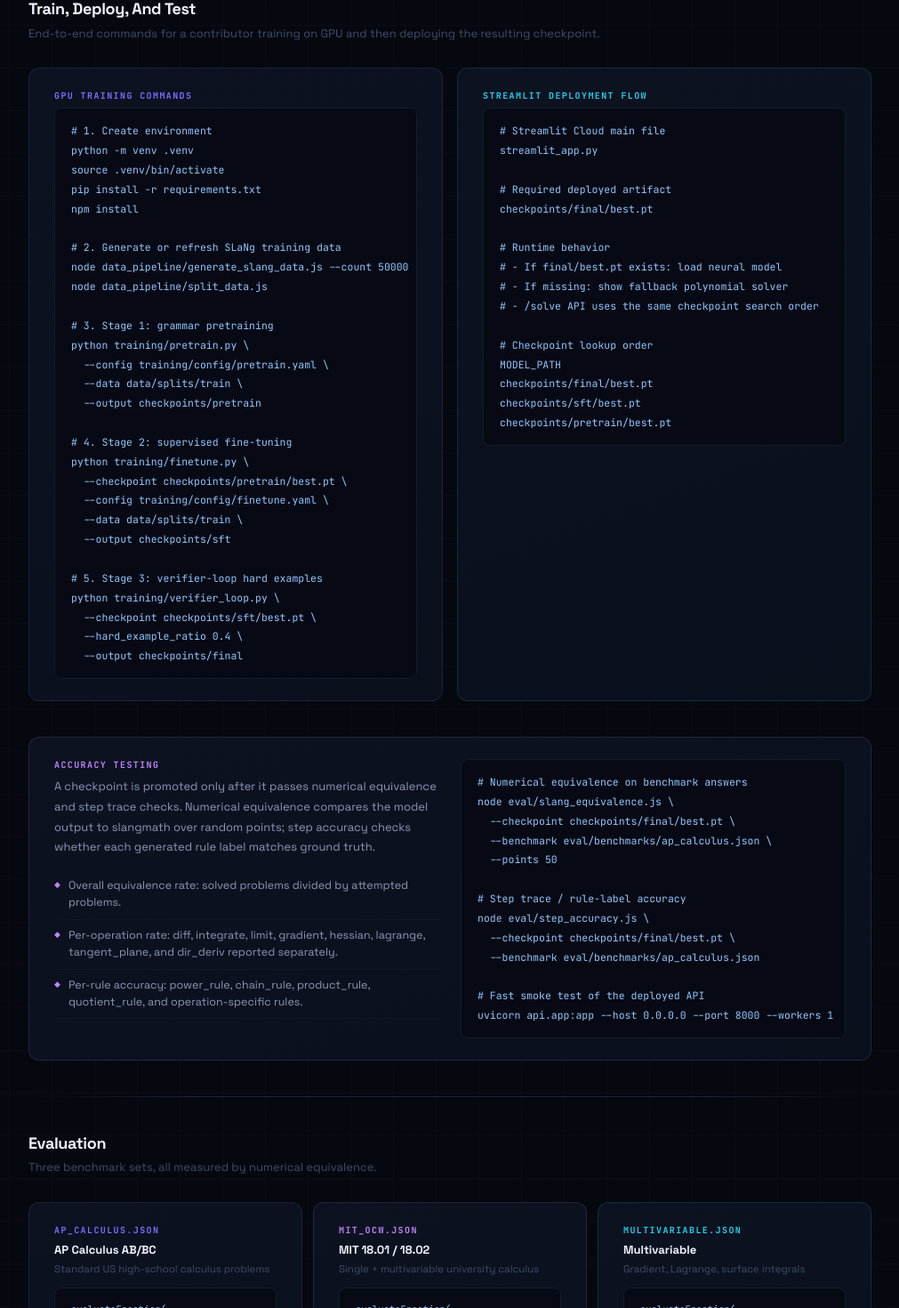
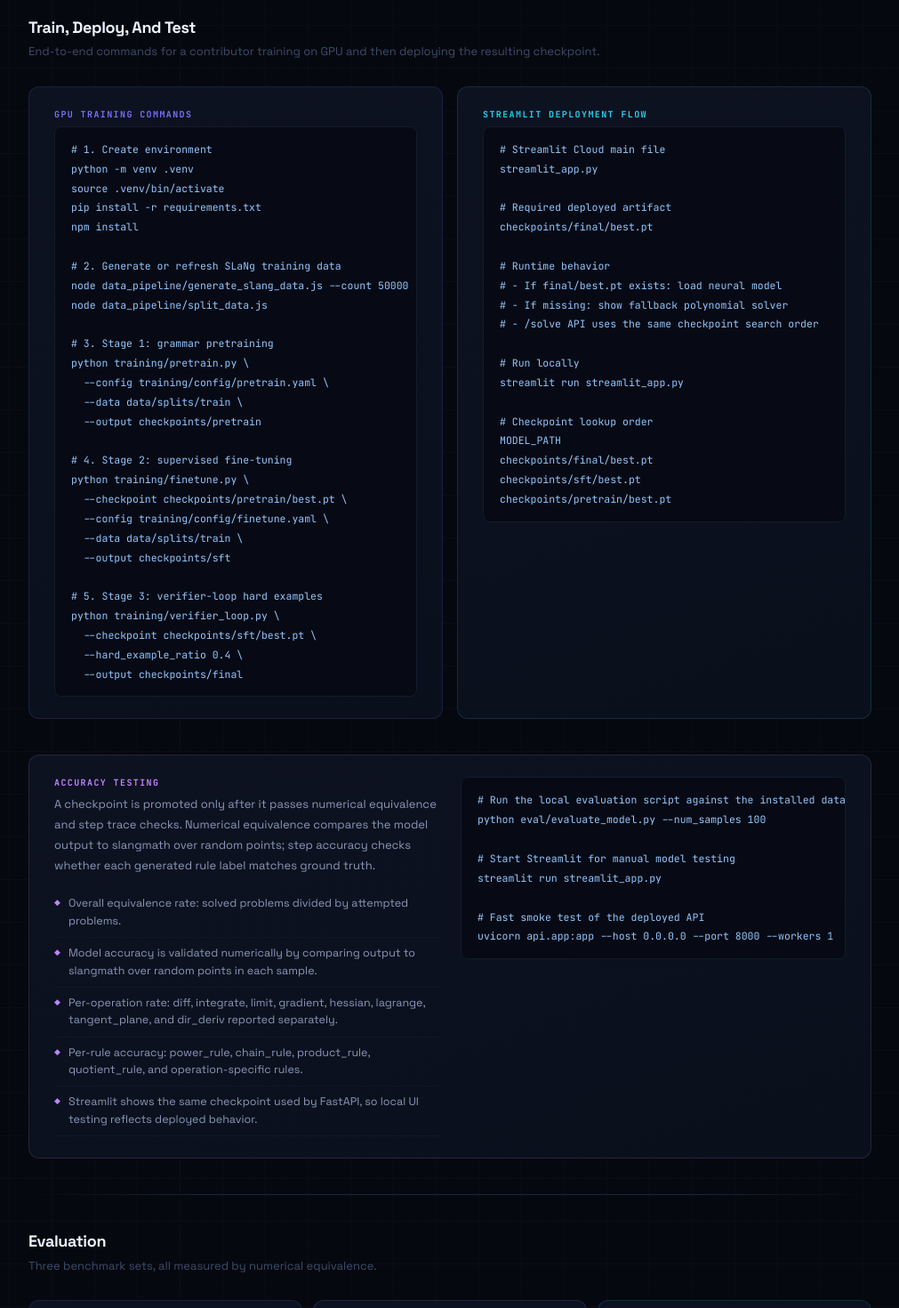
Before and after one commit to hammadabbasiisi786-cloud/CalculusSolver-Website, a React (Vite) app: page /solver in a window 1280 px wide. Shown: the part 3860-5330 px from the top of the page at 89% size, without its empty margins (134-1145 px from the left). Built offline with nearby package versions, Linux system fonts and the light colour scheme.

Commit message:
more changings

```diff
--- a/src/pages/CalculusSolverPage.jsx
+++ b/src/pages/CalculusSolverPage.jsx
@@ -261,7 +261,7 @@ const CONTRIBUTOR_CONCEPTS = [
   {
     title: "FastAPI + Streamlit",
     color: "#EF4444",
-    body: "FastAPI serves /solve for programmatic clients. Streamlit loads the same checkpoint and shows a UI; if no checkpoint exists it falls back to basic polynomial calculus.",
+    body: "FastAPI serves /solve for programmatic clients. Streamlit loads the same checkpoint via streamlit_app.py and shows a web UI. If no checkpoint exists it falls back to the built-in polynomial solver until a trained model is deployed.",
   },
 ];
 
@@ -294,16 +294,11 @@ python training/verifier_loop.py \\
   --hard_example_ratio 0.4 \\
   --output checkpoints/final`;
 
-const ACCURACY_COMMANDS = `# Numerical equivalence on benchmark answers
-node eval/slang_equivalence.js \\
-  --checkpoint checkpoints/final/best.pt \\
-  --benchmark eval/benchmarks/ap_calculus.json \\
-  --points 50
+const ACCURACY_COMMANDS = `# Run the local evaluation script against the installed dataset
+python eval/evaluate_model.py --num_samples 100
 
-# Step trace / rule-label accuracy
-node eval/step_accuracy.js \\
-  --checkpoint checkpoints/final/best.pt \\
-  --benchmark eval/benchmarks/ap_calculus.json
+# Start Streamlit for manual model testing
+streamlit run streamlit_app.py
 
 # Fast smoke test of the deployed API
 uvicorn api.app:app --host 0.0.0.0 --port 8000 --workers 1`;
@@ -811,6 +806,9 @@ checkpoints/final/best.pt
 # - If missing: show fallback polynomial solver
 # - /solve API uses the same checkpoint search order
 
+# Run locally
+streamlit run streamlit_app.py
+
 # Checkpoint lookup order
 MODEL_PATH
 checkpoints/final/best.pt
@@ -841,12 +839,20 @@ checkpoints/pretrain/best.pt`}</Code>
               problems.
             </ListItem>
             <ListItem color="#C084FC">
+              Model accuracy is validated numerically by comparing output to
+              slangmath over random points in each sample.
+            </ListItem>
+            <ListItem color="#C084FC">
               Per-operation rate: diff, integrate, limit, gradient, hessian,
               lagrange, tangent_plane, and dir_deriv reported separately.
             </ListItem>
             <ListItem color="#C084FC">
               Per-rule accuracy: power_rule, chain_rule, product_rule,
               quotient_rule, and operation-specific rules.
+            </ListItem>
+            <ListItem color="#C084FC">
+              Streamlit shows the same checkpoint used by FastAPI, so local UI
+              testing reflects deployed behavior.
             </ListItem>
           </div>
           <Code>{ACCURACY_COMMANDS}</Code>
```
